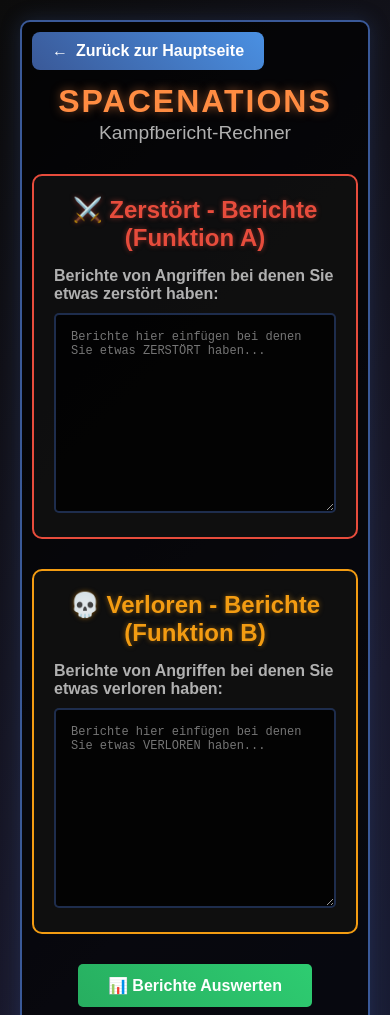
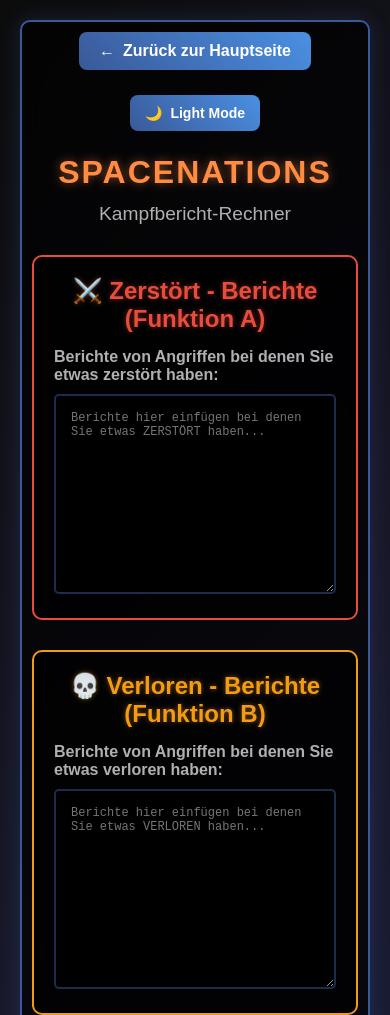
Before and after one commit to Trend4Media/Spacenations-Tools, a plain HTML site: page calculator.html in a window 390 px wide. Shown: the top 1015 px of the page. Drawn offline with Linux system fonts and the light colour scheme.

Commit message:
Update calculator.html

```diff
--- a/calculator.html
+++ b/calculator.html
@@ -5,6 +5,35 @@
     <meta name="viewport" content="width=device-width, initial-scale=1.0">
     <title>Space Nations Kampfbericht Rechner</title>
     <style>
+        /* CSS Variablen für Light/Dark Mode */
+        :root {
+            /* Dark Mode (Standard) */
+            --bg-gradient: linear-gradient(135deg, #0c0c0c 0%, #1a1a2e 50%, #16213e 100%);
+            --text-primary: #e0e0e0;
+            --text-secondary: #b0b0b0;
+            --bg-panel: rgba(0, 0, 0, 0.7);
+            --border-primary: #3a5998;
+            --border-shadow: rgba(58, 89, 152, 0.3);
+            --input-bg: rgba(0, 0, 0, 0.8);
+            --input-border: rgba(58, 89, 152, 0.5);
+            --destroyed-color: #e74c3c;
+            --lost-color: #f39c12;
+        }
+
+        /* Light Mode */
+        :root.light-mode {
+            --bg-gradient: linear-gradient(135deg, #f8fafc 0%, #e2e8f0 50%, #cbd5e1 100%);
+            --text-primary: #1e293b;
+            --text-secondary: #64748b;
+            --bg-panel: rgba(255, 255, 255, 0.95);
+            --border-primary: #e2e8f0;
+            --border-shadow: rgba(0, 0, 0, 0.1);
+            --input-bg: #f8fafc;
+            --input-border: #e2e8f0;
+            --destroyed-color: #dc2626;
+            --lost-color: #d97706;
+        }
+
         * {
             margin: 0;
             padding: 0;
@@ -13,20 +42,23 @@
 
         body {
             font-family: Arial, sans-serif;
-            background: linear-gradient(135deg, #0c0c0c 0%, #1a1a2e 50%, #16213e 100%);
-            color: #e0e0e0;
+            background: var(--bg-gradient);
+            color: var(--text-primary);
             min-height: 100vh;
             padding: 20px;
+            transition: all 0.3s ease;
         }
 
         .container {
             max-width: 1400px;
             margin: 0 auto;
-            background: rgba(0, 0, 0, 0.7);
-            border: 2px solid #3a5998;
+            background: var(--bg-panel);
+            border: 2px solid var(--border-primary);
             border-radius: 10px;
             padding: 20px;
-            box-shadow: 0 0 20px rgba(58, 89, 152, 0.3);
+            box-shadow: 0 0 20px var(--border-shadow);
+            backdrop-filter: blur(10px);
+            transition: all 0.3s ease;
         }
 
         .header {
@@ -59,6 +91,30 @@
             box-shadow: 0 5px 15px rgba(74, 144, 226, 0.4);
         }
 
+        .theme-toggle {
+            position: absolute;
+            right: 0;
+            top: 50%;
+            transform: translateY(-50%);
+            background: linear-gradient(45deg, #3a5998, #4a90e2);
+            color: white;
+            border: none;
+            padding: 10px 15px;
+            border-radius: 8px;
+            font-weight: bold;
+            cursor: pointer;
+            transition: all 0.3s ease;
+            display: flex;
+            align-items: center;
+            gap: 8px;
+            font-size: 14px;
+        }
+
+        .theme-toggle:hover {
+            transform: translateY(-50%) translateY(-2px);
+            box-shadow: 0 5px 15px rgba(74, 144, 226, 0.4);
+        }
+
         .spacenations {
             font-size: 2.5rem;
             font-weight: bold;
@@ -71,7 +127,7 @@
 
         .subtitle {
             font-size: 1.2rem;
-            color: #b0b0b0;
+            color: var(--text-secondary);
             margin: 5px 0 0 0;
             font-weight: normal;
         }
@@ -84,18 +140,19 @@
         }
 
         .input-box {
-            background: rgba(16, 16, 16, 0.9);
-            border: 2px solid #3a5998;
+            background: var(--bg-panel);
+            border: 2px solid var(--border-primary);
             border-radius: 10px;
             padding: 20px;
+            transition: all 0.3s ease;
         }
 
         .input-box.destroyed {
-            border-color: #e74c3c;
+            border-color: var(--destroyed-color);
         }
 
         .input-box.lost {
-            border-color: #f39c12;
+            border-color: var(--lost-color);
         }
 
         .input-box h2 {
@@ -106,33 +163,34 @@
         }
 
         .input-box.destroyed h2 {
-            color: #e74c3c;
+            color: var(--destroyed-color);
             text-shadow: 0 0 5px rgba(231, 76, 60, 0.5);
         }
 
         .input-box.lost h2 {
-            color: #f39c12;
+            color: var(--lost-color);
             text-shadow: 0 0 5px rgba(243, 156, 18, 0.5);
         }
 
         label {
             display: block;
             margin-bottom: 10px;
-            color: #b0b0b0;
+            color: var(--text-secondary);
             font-weight: bold;
         }
 
         textarea {
             width: 100%;
             height: 200px;
-            background: rgba(0, 0, 0, 0.8);
-            border: 2px solid rgba(58, 89, 152, 0.5);
+            background: var(--input-bg);
+            border: 2px solid var(--input-border);
             border-radius: 5px;
-            color: #e0e0e0;
+            color: var(--text-primary);
             padding: 15px;
             font-family: monospace;
             font-size: 12px;
             resize: vertical;
+            transition: all 0.3s ease;
         }
 
         textarea:focus {
@@ -180,10 +238,11 @@
         }
 
         .result-box {
-            background: rgba(16, 16, 16, 0.9);
-            border: 2px solid #3a5998;
+            background: var(--bg-panel);
+            border: 2px solid var(--border-primary);
             border-radius: 10px;
             padding: 20px;
+            transition: all 0.3s ease;
         }
 
         .result-box h2 {
@@ -194,20 +253,20 @@
         }
 
         .destroyed {
-            border-color: #e74c3c;
+            border-color: var(--destroyed-color);
         }
 
         .destroyed h2 {
-            color: #e74c3c;
+            color: var(--destroyed-color);
             text-shadow: 0 0 5px rgba(231, 76, 60, 0.5);
         }
 
         .lost {
-            border-color: #f39c12;
+            border-color: var(--lost-color);
         }
 
         .lost h2 {
-            color: #f39c12;
+            color: var(--lost-color);
             text-shadow: 0 0 5px rgba(243, 156, 18, 0.5);
         }
 
@@ -223,7 +282,7 @@
         }
 
         .stat-name {
-            color: #b0b0b0;
+            color: var(--text-secondary);
         }
 
         .stat-value {
@@ -232,7 +291,7 @@
         }
 
         .total-line {
-            border-top: 2px solid #3a5998;
+            border-top: 2px solid var(--border-primary);
             margin-top: 10px;
             padding-top: 10px;
             font-weight: bold;
@@ -263,14 +322,15 @@
                 font-size: 2rem;
             }
 
-            .back-button {
+            .back-button,
+            .theme-toggle {
                 position: static;
                 transform: none;
                 margin-bottom: 15px;
-                align-self: flex-start;
             }
 
-            .back-button:hover {
+            .back-button:hover,
+            .theme-toggle:hover {
                 transform: translateY(-2px);
             }
 
@@ -278,6 +338,7 @@
                 display: flex;
                 flex-direction: column;
                 align-items: center;
+                gap: 10px;
             }
         }
     </style>
@@ -289,6 +350,10 @@
                 <span>←</span>
                 <span>Zurück zur Hauptseite</span>
             </a>
+            <button class="theme-toggle" onclick="toggleTheme()">
+                <span id="theme-icon">🌙</span>
+                <span id="theme-text">Light Mode</span>
+            </button>
             <h1 class="spacenations">SPACENATIONS</h1>
             <div class="subtitle">Kampfbericht-Rechner</div>
         </div>
@@ -368,13 +433,53 @@
     </div>
 
     <script>
+        // Theme Management
+        function toggleTheme() {
+            const root = document.documentElement;
+            const themeIcon = document.getElementById('theme-icon');
+            const themeText = document.getElementById('theme-text');
+
+            if (root.classList.contains('light-mode')) {
+                // Wechsel zu Dark Mode
+                root.classList.remove('light-mode');
+                themeIcon.textContent = '🌙';
+                themeText.textContent = 'Light Mode';
+                localStorage.setItem('theme', 'dark');
+            } else {
+                // Wechsel zu Light Mode
+                root.classList.add('light-mode');
+                themeIcon.textContent = '☀️';
+                themeText.textContent = 'Dark Mode';
+                localStorage.setItem('theme', 'light');
+            }
+        }
+
+        // Theme beim Laden der Seite setzen
+        function initTheme() {
+            const savedTheme = localStorage.getItem('theme');
+            const root = document.documentElement;
+            const themeIcon = document.getElementById('theme-icon');
+            const themeText = document.getElementById('theme-text');
+
+            if (savedTheme === 'light') {
+                root.classList.add('light-mode');
+                themeIcon.textContent = '☀️';
+                themeText.textContent = 'Dark Mode';
+            } else {
+                root.classList.remove('light-mode');
+                themeIcon.textContent = '🌙';
+                themeText.textContent = 'Light Mode';
+            }
+        }
+
+        // Theme bei Seitenload initialisieren
+        document.addEventListener('DOMContentLoaded', initTheme);
+
         function parseNumber(str) {
-            // Entfernt Punkte als Tausendertrennzeichen und konvertiert zu Zahl
             return parseInt(str.replace(/\./g, '')) || 0;
         }
 
         function formatNumber(num) {
-            // Formatiert Zahl mit Punkten als Tausendertrennzeichen
             return num.toLocaleString('de-DE');
         }
 
@@ -388,12 +493,10 @@
             };
 
             const lines = text.split('\n');
-            let hasResourceData = false;
 
             for (let line of lines) {
                 line = line.trim();
 
-                // Parse Ressourcen-Zeilen (Zeilen die mit einer Zahl beginnen)
                 if (line.match(/^\d+\.?\d*\s+\w+/)) {
                     const match = line.match(/^([\d.]+)\s+(.+)/);
                     if (match) {
@@ -402,21 +505,16 @@
 
                         if (resource.includes('stabilität')) {
                             resources.stability += value;
-                            hasResourceData = true;
                         } else if (resource.includes('lagerraum')) {
                             resources.storage += value;
-                            hasResourceData = true;
                         } else if (resource.includes('panzerung')) {
                             resources.armor += value;
-                            hasResourceData = true;
                         } else if (resource.includes('angriffsstärke')) {
                             resources.attack += value;
-                            hasResourceData = true;
                         }
                     }
                 }
 
-                // Zähle Berichte basierend auf Zeitstempel-Zeilen
                 if (line.match(/^\d{2}\.\d{2}\.\d{4},\s+\d{2}:\d{2}:\d{2}/)) {
                     resources.count++;
                 }
@@ -426,22 +524,18 @@
         }
 
         function calculateReports() {
-            // Parse Zerstört-Berichte
             const destroyedText = document.getElementById('destroyed-reports').value;
             const destroyed = parseReports(destroyedText, 'destroyed');
 
-            // Parse Verloren-Berichte
             const lostText = document.getElementById('lost-reports').value;
             const lost = parseReports(lostText, 'lost');
 
-            // Update Zerstört-Anzeige
             document.getElementById('destroyed-stability').textContent = formatNumber(destroyed.stability);
             document.getElementById('destroyed-storage').textContent = formatNumber(destroyed.storage);
             document.getElementById('destroyed-armor').textContent = formatNumber(destroyed.armor);
             document.getElementById('destroyed-attack').textContent = formatNumber(destroyed.attack);
             document.getElementById('destroyed-count').textContent = destroyed.count;
 
-            // Update Verloren-Anzeige
             document.getElementById('lost-stability').textContent = formatNumber(lost.stability);
             document.getElementById('lost-storage').textContent = formatNumber(lost.storage);
             document.getElementById('lost-armor').textContent = formatNumber(lost.armor);
@@ -453,7 +547,6 @@
             document.getElementById('destroyed-reports').value = '';
             document.getElementById('lost-reports').value = '';
 
-            // Reset alle Werte auf 0
             document.getElementById('destroyed-stability').textContent = '0';
             document.getElementById('destroyed-storage').textContent = '0';
             document.getElementById('destroyed-armor').textContent = '0';
@@ -469,3 +562,6 @@
     </script>
 </body>
 </html>
+    </script>
+</body>
+</html>
```
